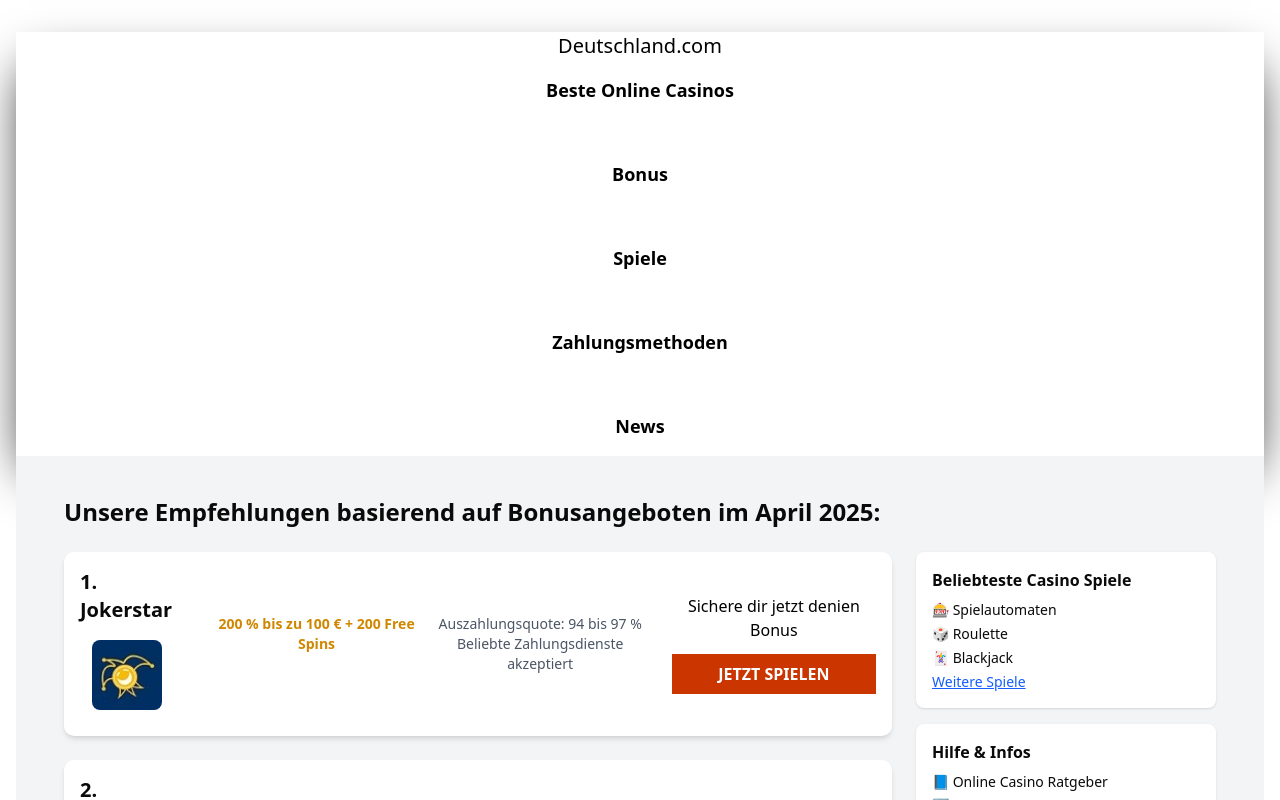
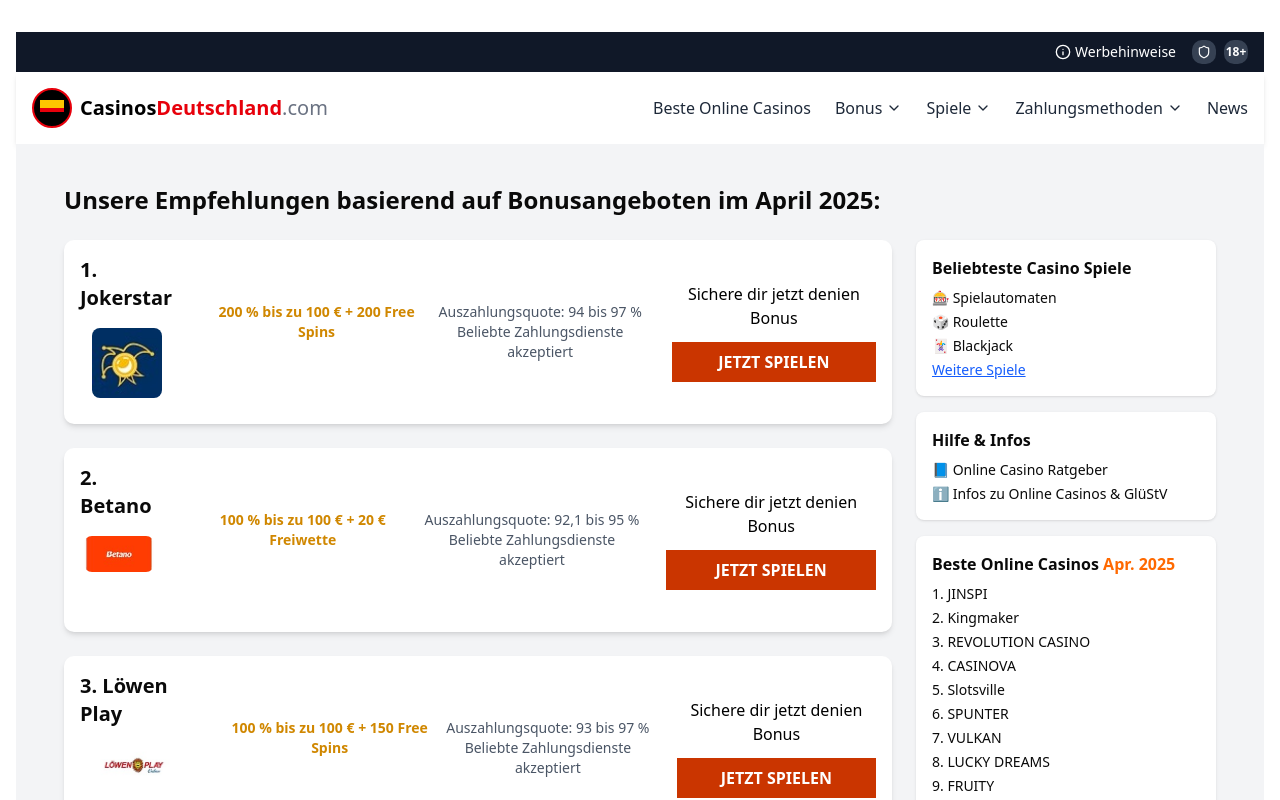
Before and after one commit to SaadAnna/Sorinico, a Next.js app: page / in a window 1280 px wide. Shown: the top 800 px of the page. Built offline with nearby package versions, Linux system fonts and the light colour scheme.

Commit message:
Update the all  style and content for the header section

```diff
--- /dev/null
+++ b/app/CasinoHeader.jsx
@@ -0,0 +1,192 @@
+import React, { useState } from 'react';
+import { Menu, X, ChevronDown, Info, Shield } from 'lucide-react';
+
+export default function CasinoHeader() {
+  const [isMenuOpen, setIsMenuOpen] = useState(false);
+  const [activeDropdown, setActiveDropdown] = useState(null);
+
+  const toggleMenu = () => {
+    setIsMenuOpen(!isMenuOpen);
+    setActiveDropdown(null);
+  };
+
+  const toggleDropdown = (dropdown) => {
+    setActiveDropdown(activeDropdown === dropdown ? null : dropdown);
+  };
+
+  return (
+    <div className="w-full font-sans">
+      {/* Top bar with dark background */}
+      <div className="bg-gray-900 text-white flex justify-end items-center py-2 px-4 space-x-4">
+        <div className="flex items-center">
+          <Info size={16} className="mr-1" />
+          <span className="text-sm">Werbehinweise</span>
+        </div>
+        <div className="flex items-center space-x-2">
+          <div className="h-6 w-6 bg-gray-700 rounded flex items-center justify-center">
+            <Shield size={14} />
+          </div>
+          <div className="h-6 w-6 bg-gray-700 rounded flex items-center justify-center">
+            <span className="text-xs font-bold">18+</span>
+          </div>
+        </div>
+      </div>
+
+      {/* Main navigation */}
+      <nav className="bg-white py-4 px-4 shadow-md">
+        <div className="container mx-auto flex justify-between items-center">
+          {/* Logo */}
+          <div className="flex items-center">
+            <div className="mr-2">
+              <div className="w-10 h-10 relative">
+                <div className="absolute inset-0 bg-black rounded-full border-2 border-red-600"></div>
+                <div className="absolute inset-0 flex items-center justify-center">
+                  <div className="w-6 h-4 bg-yellow-400"></div>
+                </div>
+                <div className="absolute inset-0 flex items-center justify-center">
+                  <div className="w-6 h-1 mt-1 bg-red-600"></div>
+                </div>
+                <div className="absolute inset-0 flex items-center justify-center">
+                  <div className="w-6 h-1 mt-3 bg-black"></div>
+                </div>
+              </div>
+            </div>
+            <div>
+              <span className="font-bold text-xl">
+                <span className="text-black">Casinos</span>
+                <span className="text-red-600">Deutschland</span>
+                <span className="text-gray-500 font-normal">.com</span>
+              </span>
+            </div>
+          </div>
+
+          {/* Desktop Navigation */}
+          <div className="hidden md:flex items-center space-x-6">
+            <a href="#" className="font-medium text-gray-800 hover:text-red-600">
+              Beste Online Casinos
+            </a>
+            <div className="relative">
+              <button
+                className="flex items-center font-medium text-gray-800 hover:text-red-600"
+                onClick={() => toggleDropdown('bonus')}
+              >
+                Bonus
+                <ChevronDown size={16} className="ml-1" />
+              </button>
+              {activeDropdown === 'bonus' && (
+                <div className="absolute top-full left-0 mt-2 w-48 bg-white shadow-lg rounded-md py-1 z-10">
+                  <a href="#" className="block px-4 py-2 text-gray-800 hover:bg-gray-100">Willkommensbonus</a>
+                  <a href="#" className="block px-4 py-2 text-gray-800 hover:bg-gray-100">Freispiele</a>
+                  <a href="#" className="block px-4 py-2 text-gray-800 hover:bg-gray-100">Reload Bonus</a>
+                </div>
+              )}
+            </div>
+            <div className="relative">
+              <button
+                className="flex items-center font-medium text-gray-800 hover:text-red-600"
+                onClick={() => toggleDropdown('spiele')}
+              >
+                Spiele
+                <ChevronDown size={16} className="ml-1" />
+              </button>
+              {activeDropdown === 'spiele' && (
+                <div className="absolute top-full left-0 mt-2 w-48 bg-white shadow-lg rounded-md py-1 z-10">
+                  <a href="#" className="block px-4 py-2 text-gray-800 hover:bg-gray-100">Slots</a>
+                  <a href="#" className="block px-4 py-2 text-gray-800 hover:bg-gray-100">Tischspiele</a>
+                  <a href="#" className="block px-4 py-2 text-gray-800 hover:bg-gray-100">Live Casino</a>
+                </div>
+              )}
+            </div>
+            <div className="relative">
+              <button
+                className="flex items-center font-medium text-gray-800 hover:text-red-600"
+                onClick={() => toggleDropdown('zahlungsmethoden')}
+              >
+                Zahlungsmethoden
+                <ChevronDown size={16} className="ml-1" />
+              </button>
+              {activeDropdown === 'zahlungsmethoden' && (
+                <div className="absolute top-full left-0 mt-2 w-48 bg-white shadow-lg rounded-md py-1 z-10">
+                  <a href="#" className="block px-4 py-2 text-gray-800 hover:bg-gray-100">PayPal</a>
+                  <a href="#" className="block px-4 py-2 text-gray-800 hover:bg-gray-100">Kreditkarte</a>
+                  <a href="#" className="block px-4 py-2 text-gray-800 hover:bg-gray-100">Überweisung</a>
+                </div>
+              )}
+            </div>
+            <a href="#" className="font-medium text-gray-800 hover:text-red-600">
+              News
+            </a>
+          </div>
+
+          {/* Mobile menu button */}
+          <button
+            className="md:hidden flex items-center"
+            onClick={toggleMenu}
+          >
+            {isMenuOpen ? <X size={24} /> : <Menu size={24} />}
+          </button>
+        </div>
+
+        {/* Mobile Navigation */}
+        {isMenuOpen && (
+          <div className="md:hidden mt-4">
+            <a href="#" className="block py-2 px-4 text-gray-800 hover:bg-gray-100">
+              Beste Online Casinos
+            </a>
+            <div>
+              <button
+                className="flex items-center justify-between w-full py-2 px-4 text-gray-800 hover:bg-gray-100"
+                onClick={() => toggleDropdown('mobile-bonus')}
+              >
+                <span>Bonus</span>
+                <ChevronDown size={16} />
+              </button>
+              {activeDropdown === 'mobile-bonus' && (
+                <div className="bg-gray-50 py-1">
+                  <a href="#" className="block py-2 px-8 text-gray-800 hover:bg-gray-100">Willkommensbonus</a>
+                  <a href="#" className="block py-2 px-8 text-gray-800 hover:bg-gray-100">Freispiele</a>
+                  <a href="#" className="block py-2 px-8 text-gray-800 hover:bg-gray-100">Reload Bonus</a>
+                </div>
+              )}
+            </div>
+            <div>
+              <button
+                className="flex items-center justify-between w-full py-2 px-4 text-gray-800 hover:bg-gray-100"
+                onClick={() => toggleDropdown('mobile-spiele')}
+              >
+                <span>Spiele</span>
+                <ChevronDown size={16} />
+              </button>
+              {activeDropdown === 'mobile-spiele' && (
+                <div className="bg-gray-50 py-1">
+                  <a href="#" className="block py-2 px-8 text-gray-800 hover:bg-gray-100">Slots</a>
+                  <a href="#" className="block py-2 px-8 text-gray-800 hover:bg-gray-100">Tischspiele</a>
+                  <a href="#" className="block py-2 px-8 text-gray-800 hover:bg-gray-100">Live Casino</a>
+                </div>
+              )}
+            </div>
+            <div>
+              <button
+                className="flex items-center justify-between w-full py-2 px-4 text-gray-800 hover:bg-gray-100"
+                onClick={() => toggleDropdown('mobile-zahlungsmethoden')}
+              >
+                <span>Zahlungsmethoden</span>
+                <ChevronDown size={16} />
+              </button>
+              {activeDropdown === 'mobile-zahlungsmethoden' && (
+                <div className="bg-gray-50 py-1">
+                  <a href="#" className="block py-2 px-8 text-gray-800 hover:bg-gray-100">PayPal</a>
+                  <a href="#" className="block py-2 px-8 text-gray-800 hover:bg-gray-100">Kreditkarte</a>
+                  <a href="#" className="block py-2 px-8 text-gray-800 hover:bg-gray-100">Überweisung</a>
+                </div>
+              )}
+            </div>
+            <a href="#" className="block py-2 px-4 text-gray-800 hover:bg-gray-100">
+              News
+            </a>
+          </div>
+        )}
+      </nav>
+    </div>
+  );
+}
--- a/app/DeutschlandCom .jsx
+++ /dev/null
@@ -1,31 +0,0 @@
-import React from "react";
-import IconWeb from "@/public/iconprincip.png";
-import Image from "next/image";
-const DeutschlandCom = () => {
-  return (
-    <section className="max-w-7xl mx-auto lg:flex items-center lg:justify-between flex flex-col bg-white shadow-2xl shadow-black">
-      <div className="text-xl text-black text-bold">
-        <div>Deutschland.com</div>
-      </div>
-      <nav className="lg:flex items-center flex flex-col gap-4 md:gap-6">
-        <a href="#" className="text-black font-semibold text-lg p-4 transition-all ease-in hover:bg-gray-200">
-          Beste Online Casinos
-        </a>
-        <a href="#" className="text-black font-semibold text-lg p-4 transition-all ease-in hover:bg-gray-200">
-          Bonus
-        </a>
-        <a href="#" className="text-black font-semibold text-lg p-4 transition-all ease-in hover:bg-gray-200">
-          Spiele
-        </a>
-        <a href="#" className="text-black font-semibold text-lg p-4 transition-all ease-in hover:bg-gray-200">
-          Zahlungsmethoden
-        </a>
-        <a href="#" className="text-black font-semibold text-lg p-4 transition-all ease-in hover:bg-gray-200">
-          News
-        </a>
-      </nav>
-    </section>
-  );
-};
-
-export default DeutschlandCom;
--- a/app/page.tsx
+++ b/app/page.tsx
@@ -1,7 +1,7 @@
 "use client";
 import React from "react";
 import Image from "next/image";
-import Navigate from "./DeutschlandCom "
+import CasinoHeader from "./CasinoHeader";
 type Casino = {
   id: number;
   name: string;
@@ -85,7 +85,7 @@
   return (
 
       <div>
-      <Navigate />
+      <CasinoHeader />
     <section className="bg-gray-100 py-10 px-4 md:px-12 max-w-7xl mx-auto">
       <h2 className="text-2xl font-bold mb-6 ">
         Unsere Empfehlungen basierend auf Bonusangeboten im April 2025:
```
